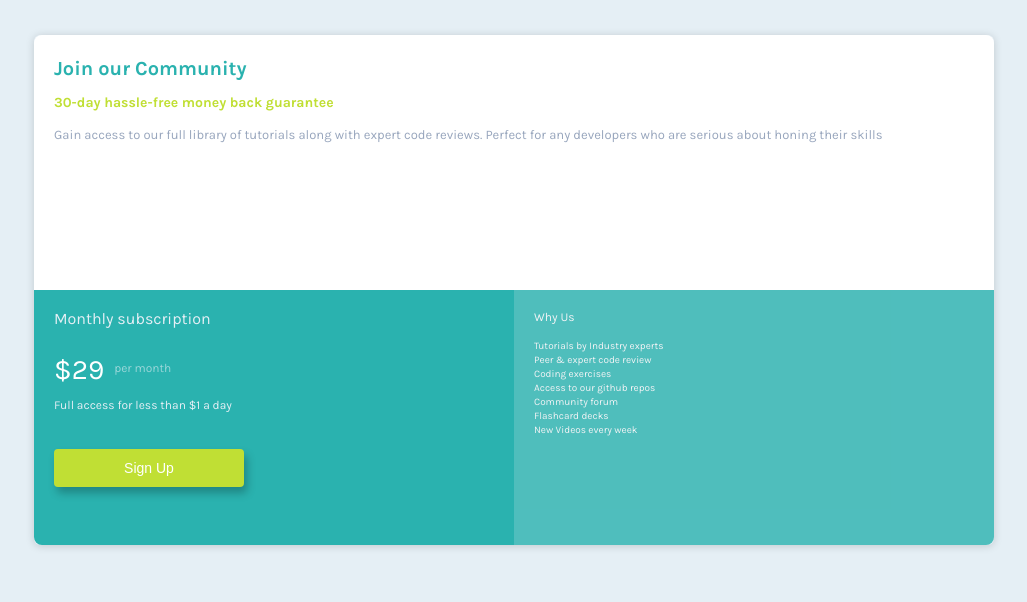
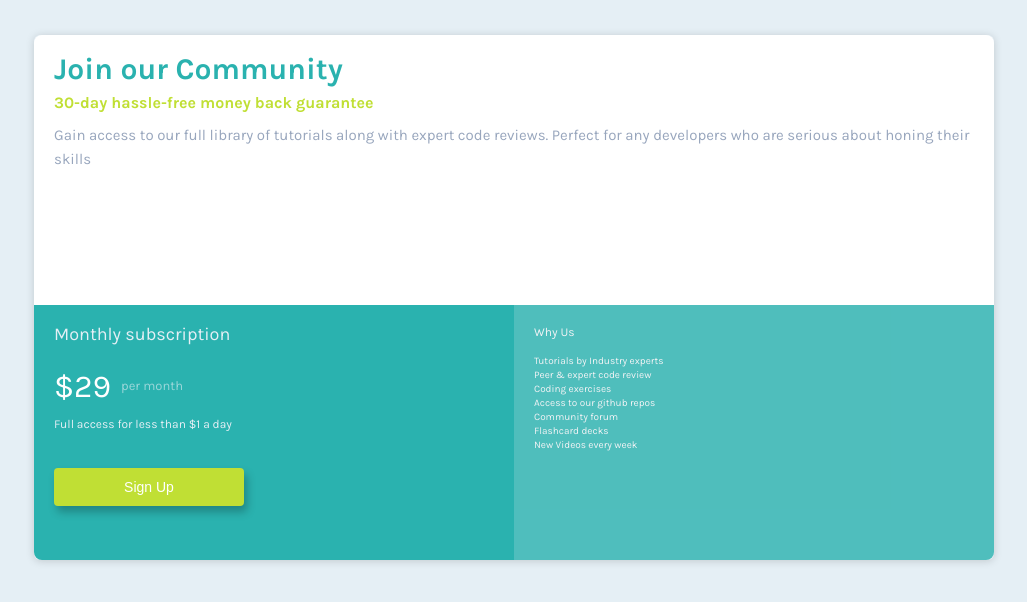
Before and after one commit to RicardoColladoRothschild/SinglePriceGrid.github.io, a plain HTML site: page index.html in a window 1280 px wide. Shown: the whole page, without its empty margins (126-1153 px from the left). Drawn offline with Linux system fonts and the light colour scheme.

Commit message:
fix some size for some fonts

```diff
--- a/styles.css
+++ b/styles.css
@@ -41,7 +41,7 @@ body{
 
 .main-container--communityInfo{
     width:100%;
-    height: 255px;
+    height: 270px;
     padding:20px;
     background-color:white;
     border-top-left-radius: 8px;
@@ -50,7 +50,7 @@ body{
 
 .main-container--communityInfo h1{
     margin-bottom:10px;
-    font-size: 2.0rem;
+    font-size: 3.0rem;
     line-height: 2.8rem;
     color:var(--cyanPrimary);
     font-weight: bold;
@@ -58,7 +58,7 @@ body{
 
 .main-container--communityInfo h2{
     margin-bottom:10px;
-    font-size:1.4rem;
+    font-size:1.6rem;
     line-height: 2.0rem;
     font-weight: 600;
     color:var(--bringYellowPrimary);
@@ -67,7 +67,7 @@ body{
 
 .main-container--communityInfo p{
     margin-bottom:15px;
-    font-size: 1.3rem;
+    font-size: 1.5rem;
     line-height: 2.4rem;
     font-weight: 300;
     color:var(--greyish);
@@ -83,7 +83,7 @@ body{
 
 .main-container--subscription h2{
     margin-bottom:25px;
-    font-size: 1.6rem;
+    font-size: 1.8rem;
     line-height: 1.8rem;
     color:var(--lightGrey);
     font-weight: 400;
@@ -91,7 +91,7 @@ body{
 
 .main-container--subscription .container-subscription--price{
     margin-bottom:10px;
-    font-size:2.8rem;
+    font-size:3.19rem;
     font-weight: 400;
     color:white;
 
@@ -101,7 +101,7 @@ body{
     position:relative;
     top:-7px;
     margin-left: 10px;
-    font-size: 1.2rem;
+    font-size: 1.3rem;
     color:var(--lightGrey);
     opacity:0.6;
 }
```
